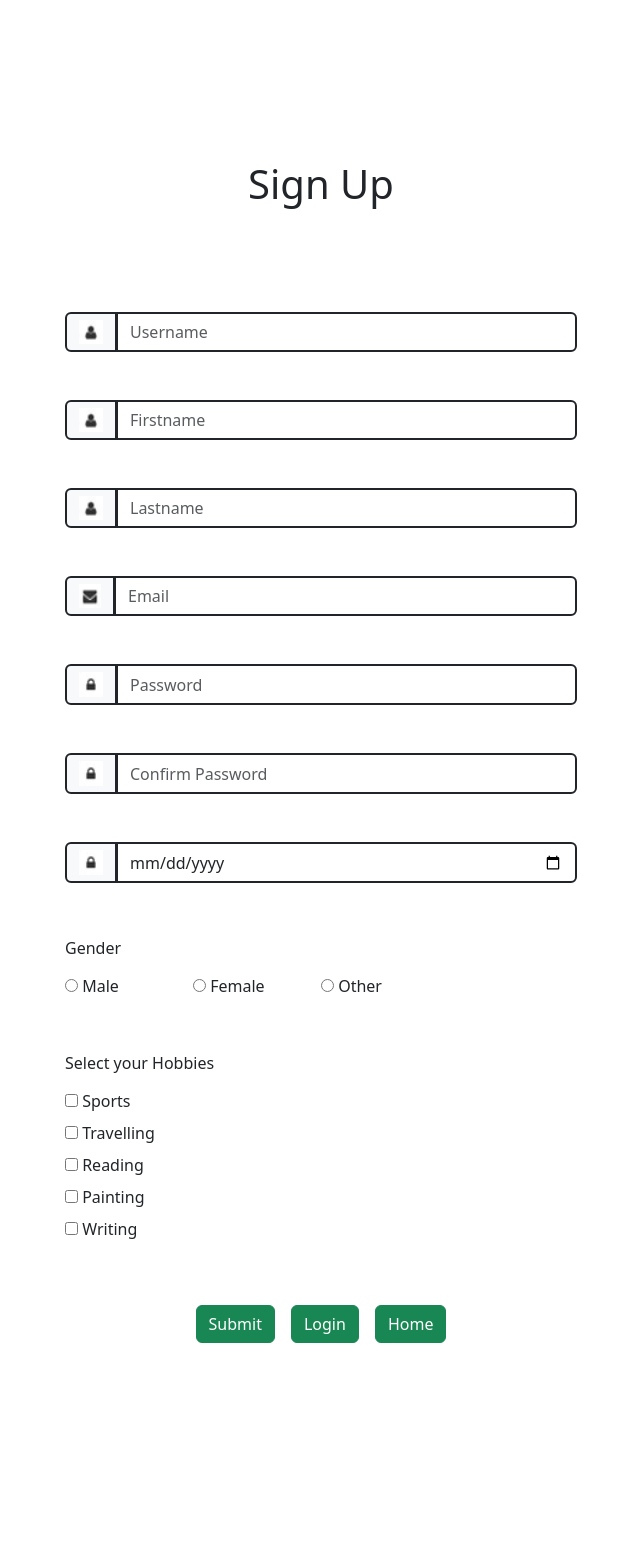
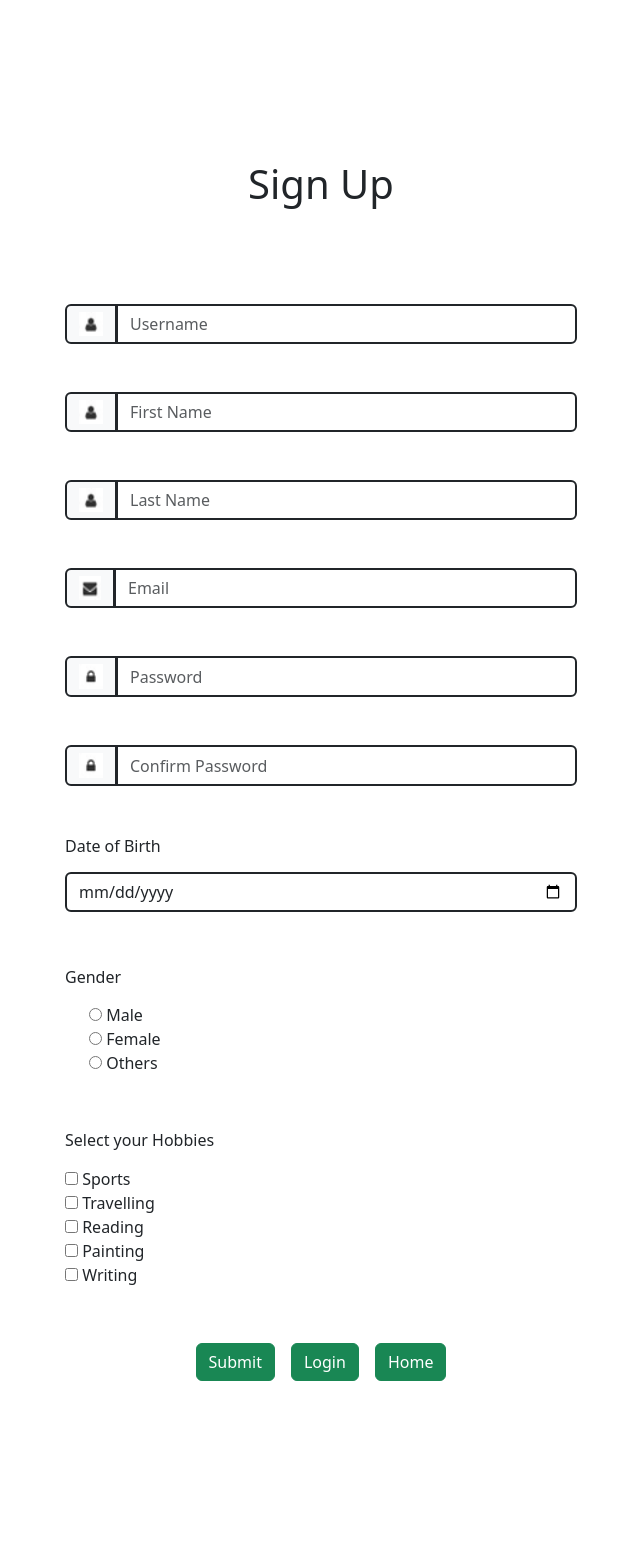
Before and after one commit to AjaySanepara7/Django-User-Authentication, a Django app: page /register/ in a window 1280 px wide. Shown: the whole page, without its empty margins (319-959 px from the left). Before the commit the page ends 1343 px from the top, so only its background shows below. Run offline with Django 5.2, Linux system fonts and the light colour scheme; some libraries are stand-ins or nearby versions.

Commit message:
Form Addition(5 December, 2024) (#5)
* feat: add form file

* fix: change function based views to class based views

* fix: change urls for class based views

* fix: modified registration template for class based views

* fix: modified JS for validation of registration page(sign_up.js)

* fix: modified db.sqlite3

* fix: removed dead code form registration template

* fix: update forms.py to render custom widgets

* fix: fix uneven code

* fix: jquery validation logic to match custom widgets

* fix: modified template to render custom widgets

* feat: Add README.me file

* fix: modified db.sqlite3

```diff
--- /dev/null
+++ b/login/forms.py
@@ -0,0 +1,51 @@
+from django import forms
+from login.models import Person
+from django.contrib.auth.models import User
+
+
+class UserForm(forms.ModelForm):
+    password = forms.CharField(widget=forms.PasswordInput(attrs={"id": "password"}))
+    confirm_password = forms.CharField(widget=forms.PasswordInput)
+
+    def __init__(self, *args, **kwargs):
+        super().__init__(*args, **kwargs)
+        self.fields["username"].widget.attrs.update({"class": "form-control border border-2 border-dark", "placeholder": "Username"})
+        self.fields["first_name"].widget.attrs.update({"class": "form-control border border-2 border-dark", "placeholder": "First Name"})
+        self.fields["last_name"].widget.attrs.update({"class": "form-control border border-2 border-dark", "placeholder": "Last Name"})
+        self.fields["email"].widget.attrs.update({"class": "form-control border border-2 border-dark", "placeholder": "Email"})
+        self.fields["password"].widget.attrs.update({"class": "form-control border border-2 border-dark", "placeholder": "Password"})
+        self.fields["confirm_password"].widget.attrs.update({"class": "form-control border border-2 border-dark", "placeholder": "Confirm Password"})
+
+    class Meta:
+        model = User
+        fields = ['username', 'first_name', 'last_name', 'email', 'password', 'confirm_password']
+
+
+class PersonForm(forms.ModelForm):
+    person_gender = [
+        ("M", "Male"),
+        ("F", "Female"),
+        ("O", "Others")
+    ]
+    hobbies = [
+        ("S", "Sports"),
+        ("T", "Travelling"),
+        ("R", "Reading"),
+        ("P", "Painting"),
+        ("w", "Writing")
+    ]
+    gender = forms.ChoiceField(
+        widget = forms.RadioSelect,
+        choices = person_gender
+    )
+    date_of_birth = forms.DateField(
+        widget=forms.DateInput(attrs={"class": "form-control border border-2 border-dark", "name": "date_of_birth", "type": "date"})
+    )
+    hobby = forms.MultipleChoiceField(
+        widget = forms.CheckboxSelectMultiple(attrs={"name": "hobby"}),
+        choices = hobbies
+    )
+
+    class Meta:
+        model = Person
+        fields = ['gender', 'date_of_birth', 'hobby']
--- a/login/models.py
+++ b/login/models.py
@@ -7,7 +7,7 @@ class Person(models.Model):
     person_gender = [
         ("M", "Male"),
         ("F", "Female"),
-        ("o", "Others")
+        ("O", "Others")
     ]
 
     hobbies = [
--- a/login/static/login/JS/signup_form.js
+++ b/login/static/login/JS/signup_form.js
@@ -7,7 +7,6 @@ $(document).ready(function(){
 
 
     $("#submit").click(function(e){
-        debugger;
         validation()
     })
 
@@ -23,8 +22,8 @@ $(document).ready(function(){
                     required: true,
                     minlength: 2
                 },
-                firstname: "required",
-                lastname: "required",
+                first_name: "required",
+                last_name: "required",
                 password: {
                     required: true,
                     password_validation: true
@@ -51,10 +50,10 @@ $(document).ready(function(){
                     required: "Please enter a username",
                     minlength: "Your username must consist of at least 2 characters"
                 },
-                firstname: {
+                first_name: {
                     required: "Please enter a firstname",
                 },
-                lastname: {
+                last_name: {
                     required: "Please enter a lastname",
                 },
                 password: {
--- a/login/templates/login/registration.html
+++ b/login/templates/login/registration.html
@@ -9,140 +9,134 @@
         <div class="top-line"></div>
         <div class="formbox p-5">
 
-            <h1 class="text-center pt-5">Sign Up</h1>
+            <h1 class="text-center pt-5 mb-5">Sign Up</h1>
 
             {% if userexists %}<h3 class="text-center pt-5"><strong>{{ userexists }}</strong></h3>{% endif %}
 
             <form class=" py-5 cmxform" id="signupForm"   method="post" autocomplete="off">
                 {% csrf_token %}
 
-                <fieldset>
-
+                {{ user_form.non_field_errors }}
+                {{ person_form.non_field_errors }}
                 <div>
-                        <div class="input-group mt-5 mb-2">
+                    <div>
+                        {{ user_form.username.errors }}
+                    </div>
+                    <div class="fieldWrapper input-group mb-5">
                         <span class="input-group-text border border-2 border-dark">
                             <img src="{% static 'login/Assets/person.png' %}" class="w-100 h-100" alt="mail-logo">
                         </span>
-                            <input type="text" id="username" class="form-control border border-2 border-dark" placeholder="Username" name="username">
+                        {{ user_form.username }}
                     </div>
-                        <label for="username" class="error">Please enter your Username</label>
-                    </div>
-
-                    <div>
-                        <div class="input-group mt-5 mb-2">
-                            <span class="input-group-text border border-2 border-dark">
-                                <img src="{% static 'login/Assets/person.png' %}" class="w-100 h-100" alt="mail-logo">
-                            </span>
-                            <input type="text" id="firstname" class="form-control border border-2 border-dark" placeholder="Firstname" name="firstname">
-                        </div>
-                        <label for="firstname" class="error">Please enter your Firstname</label>
-                    </div>
-
-                    <div>
-                        <div class="input-group mt-5 mb-2">
-                            <span class="input-group-text border border-2 border-dark">
-                                <img src="{% static 'login/Assets/person.png' %}" class="w-100 h-100" alt="mail-logo">
-                            </span>
-                            <input type="text" id="lastname" class="form-control border border-2 border-dark" placeholder="Lastname" name="lastname">
-                        </div>
-                        <label for="lastname" class="error">Please enter your Lastname</label>
+                    <label for="{{ user_form.username.id_for_label }}" class="error">Please enter your Username</label>
                 </div>
 
 
                 <div>
-                        <div class="input-group mt-5 mb-2">
+                    <div>
+                        {{ user_form.first_name.errors }}
+                    </div>
+                    <div class="fieldWrapper input-group mb-5">
                         <span class="input-group-text border border-2 border-dark">
-                                <img src="{% static 'login/Assets/image.png' %}" class="w-100 h-100" alt="mail-logo">
+                            <img src="{% static 'login/Assets/person.png' %}" class="w-100 h-100" alt="mail-logo">
                         </span>
-                            <input type="email" id="email" class="form-control border border-2 border-dark" placeholder="Email" name="email">
+                        {{ user_form.first_name }}
                     </div>
-                        <label for="email" class="error">Please enter your Email Id</label>
+                    <label for="{{ user_form.first_name.id_for_label }}" class="error">Please enter your First Name</label>
                 </div>
 
 
                 <div>
-                        <div class="input-group mt-5 mb-2">
+                    <div>
+                        {{ user_form.last_name.errors }}
+                    </div>
+                    <div class="fieldWrapper input-group mb-5">
                         <span class="input-group-text border border-2 border-dark">
-                                <img src="{% static 'login/Assets/lock.png' %}" class="w-100 h-100" alt="mail-logo">
+                            <img src="{% static 'login/Assets/person.png' %}" class="w-100 h-100" alt="mail-logo">
                         </span>
-                            <input type="password" id="password" class="form-control border border-2 border-dark" placeholder="Password" name="password">
+                        {{ user_form.last_name }}
                     </div>
-                        <label for="password" class="error">Please enter your Password</label>
+                    <label for="{{ user_form.last_name.id_for_label }}" class="error">Please enter your Last Name</label>
                 </div>
 
 
                 <div>
-                        <div class="input-group mt-5 mb-2">
+                    <div>
+                        {{ user_form.email.errors }}
+                    </div>
+                    <div class="error mt-3">
+                    </div>
+                    <div class="fieldWrapper input-group mb-5">
+                        <span class="input-group-text border border-2 border-dark">
+                            <img src="{% static 'login/Assets/image.png' %}" class="w-100 h-100" alt="mail-logo">
+                        </span>
+                        {{ user_form.email }}
+                    </div>
+                    <label for="{{ user_form.email.id_for_label }}" class="error">Please enter your Email</label>
+                </div>
+
+
+                <div>
+                    <div>
+                        {{ user_form.password.errors }}
+                    </div>
+                    <div class="fieldWrapper input-group mb-5">
                         <span class="input-group-text border border-2 border-dark">
                             <img src="{% static 'login/Assets/lock.png' %}" class="w-100 h-100" alt="mail-logo">
                         </span>
-                            <input type="password" id="confirm_password" class="form-control border border-2 border-dark" placeholder="Confirm Password" name="confirm_password">
+                        {{ user_form.password }}
                     </div>
-                        <label for="confirm_password" class="error">Password didn't match</label>
+                    <label for="{{ user_form.password.id_for_label }}" class="error">Please enter your Password</label>
                 </div>
 
+
                 <div>
-                        <div class="input-group mt-5 mb-2">
+                    <div>
+                        {{ user_form.confirm_password.errors }}
+                    </div>
+                    <div class="fieldWrapper input-group mb-5">
                         <span class="input-group-text border border-2 border-dark">
                             <img src="{% static 'login/Assets/lock.png' %}" class="w-100 h-100" alt="mail-logo">
                         </span>
-                            <input type="date" id="date_of_birth" class="form-control border border-2 border-dark" placeholder="Date of Birth" name="date_of_birth">
+                        {{ user_form.confirm_password }}
+                    </div>
+                    <label for="{{ user_form.confirm_password.id_for_label }}" class="error">Please enter the same password as above</label>
+                </div>
+
+
+                <div>
+                    <div>
+                        {{ user_form.date_of_birth.errors }}
+                    </div>
+                    <label for="{{ person_form.date_of_birth.id_for_label }}" class="h6">Date of Birth</label>
+                    <div class="input-group mt-2 mb-5">
+                        {{ person_form.date_of_birth }}
                     </div>
                     <label for="date_of_birth" class="error">Please enter Date of Birth</label>
                 </div>
 
 
                 <fieldset>
-                        <legend class="h6 pt-5">Gender</legend>
-                        <div class="d-flex  py-2">
-                            <div class="w-25">
-                                    <input type="radio" id="gender_male" value="M" name="gender" >
-                                    <label for="gender_male">Male</label>
+                    <div>
+                        {{ person_form.gender.errors }}
                     </div>
-
-                            <div class="w-25">
-                                    <input type="radio" id="gender_female" value="F" name="gender">
-                                    <label for="gender_female">Female</label>
-                            </div>
-
-                            <div class="w-25">
-                                <input type="radio" id="gender_female" value="O" name="gender">
-                                <label for="gender_female">Other</label>
-                        </div>
+                    <legend class="h6 pt-2">Gender</legend>
+                    <div class="form-check d-flex  py-2 mb-5">
+                        {{ person_form.gender}}
                     </div>
                     <label for="gender" class="error">Please select your gender</label>
                 </fieldset>
 
 
                 <fieldset>
-
-                        <legend class="mt-5 mb-3 h6">Select your Hobbies</legend>
-                        <div class="mt-4">
-                            <input type="checkbox" class="checkbox" id="hobby_sports" value="S" name="hobby" >
-                            <label for="hobby_sports">Sports</label>
+                    <div>
+                        {{ person_form.hobby.errors }}
                     </div>
-
-                        <div class="mt-2">
-                            <input type="checkbox" class="checkbox" id="hobby_travelling" value="T" name="hobby">
-                            <label for="hobby_travelling">Travelling</label>
-                        </div>
-
-                        <div class="mt-2">
-                            <input type="checkbox" class="checkbox" id="hobby_reading" value="R" name="hobby">
-                            <label for="hobby_reading">Reading</label>
-                        </div>
-
-                        <div class="mt-2">
-                            <input type="checkbox" class="checkbox" id="hobby_painting" value="P" name="hobby">
-                            <label for="hobby_painting">Painting</label>
-                        </div>
-
-                        <div class="my-2 mb-2">
-                            <input type="checkbox" class="checkbox" id="hobby_singing" value="W" name="hobby">
-                            <label for="hobby_singing">Writing</label>
+                    <legend class="mb-3 h6">Select your Hobbies</legend>
+                    <div>
+                        {{ person_form.hobby}}
                     </div>
                     <label for="hobby" class="error">Please select atleast one hobby</label>
-
                 </fieldset>
 
 
@@ -153,12 +147,10 @@
                         <button type="button" class="submit btn btn-success m-2" id="login" name="login">Login</button>
                     </a>
                         <a href="{% url 'login:home' %}" class="text-white">
-                        <button type="button" class="submit btn btn-success m-2" id="submit">Home</button>
+                    <button type="button" class="submit btn btn-success m-2" id="Home">Home</button>
                         </a>
-
                 </div>
 
-                </fieldset>
             </form>
         </div>
     </div>
--- a/login/urls.py
+++ b/login/urls.py
@@ -1,12 +1,13 @@
 from django.urls import path
 from login import views
+from django.contrib.auth.decorators import login_required
 
 
 app_name = "login"
 urlpatterns = [
-    path("", views.home, name="home"),
-    path("login_page/", views.login_page, name="login_page"),
-    path("successful_login/", views.successful_login, name="successful_login"),
-    path("register/", views.registration, name="registration"),
-    path("forget_password_page/", views.forget_password_page, name="forget_password_page"),
+    path("", views.Home.as_view(), name="home"),
+    path("login_page/", views.LoginPageView.as_view(), name="login_page"),
+    path("successful_login/", login_required(views.SuccessfulLoginView.as_view()), name="successful_login"),
+    path("register/", views.Registration.as_view(), name="registration"),
+    path("forget_password_page/", views.ForgetPasswordView.as_view(), name="forget_password_page"),
 ]
--- a/login/views.py
+++ b/login/views.py
@@ -6,18 +6,47 @@ from django.contrib.auth.models import User
 from django.contrib.auth.decorators import login_required
 from django.http import HttpResponseRedirect
 from django.contrib.auth import authenticate, login, logout
+from login.forms import UserForm, PersonForm
+from django.views import View
 
 
-def home(request):
-    return render(request, "login/home.html")
+class Home(View):
+    def get(self, request, *args, **kwargs):
+        return render(request, "login/home.html")
 
 
-def login_page(request):
-    if request.method == "POST":
+class Registration(View):
+    user_form_class = UserForm
+    person_form_class = PersonForm
+    template_name = "login/registration.html"
+
+    def get(self, request, *args, **kwargs):
+        user_form = self.user_form_class()
+        person_form = self.person_form_class()
+        return render(request, self.template_name, {"user_form": user_form, "person_form": person_form})
+
+    def post(self, request, *args, **kwargs):
+        user_form = self.user_form_class(request.POST)
+        person_form = self.person_form_class(request.POST)
+        if user_form.is_valid() and person_form.is_valid():
+            user_1 = user_form.save()
+
+            person_1 = person_form.save(commit=False)
+            person_1.user = user_1
+            person_1.save()
+            return HttpResponseRedirect(reverse("login:login_page"))
+
+        return render(request, self.template_name, {"user_form": user_form, "person_form": person_form})
+
+
+class LoginPageView(View):
+    def get(self, request, *args, **kwargs):
+        return render(request, "login/login_page.html")
+
+    def post(self, request, *args, **kwargs):
         user = authenticate(username=request.POST.get("username"), password=request.POST.get("password"))
         if user is not None:
             login(request, user)
-
             return HttpResponseRedirect(reverse("login:successful_login"))
         else:
             context = {
@@ -25,57 +54,28 @@ def login_page(request):
             }
             return render(request, "login/login_page.html", context)
 
-    return render(request, "login/login_page.html")
 
+class SuccessfulLoginView(View):
+    def get(self, request, *args, **kwargs):
+        context = {
+            "user": request.user,
+            "user_person": request.user.person_set.first()
+        }
+        return render(request, "login/successful_login.html", context)
 
-@login_required
-def successful_login(request):
-    context = {
-        "user": request.user,
-        "user_person": request.user.person_set.first()
-    }
-    if request.method == "POST":
+    def post(self, request, *args, **kwargs):
         logout(request)
         context = {
                 "logout": "Logout Successful"
             }
         return render(request, "login/login_page.html", context)
 
-    return render(request, "login/successful_login.html", context)
 
+class ForgetPasswordView(View):
+    def get(self, request, *args, **kwargs):
+        return render(request, "login/forget_password_page.html")
 
-def registration(request):
-    if request.method == "POST":
-        username = request.POST.get("username")
-        firstname = request.POST.get("firstname")
-        lastname = request.POST.get("lastname")
-        email = request.POST.get("email")
-        password = request.POST.get("password")
-        gender = request.POST.get("gender")
-        hobby = request.POST.getlist("hobby")
-        date = request.POST.get("date_of_birth")
-
-        if User.objects.filter(username = request.POST.get("username")).exists():
-            context = {
-                "userexists": "User already exists. Username should be unique"
-            }
-            return render(request, "login/registration.html", context)
-        else:
-            user_1 = User.objects.create_user(username=username, email=email, password=password, first_name=firstname, last_name=lastname)
-            user_1.save()
-            person1 = Person(user=user_1, gender=gender, hobby=hobby, date_of_birth=date)
-            person1.save()
-            context = {
-                "registration_success": "Registration Successful"
-            }
-
-            return HttpResponseRedirect(reverse("login:login_page"))
-
-    return render(request, "login/registration.html")
-
-
-def forget_password_page(request):
-    if request.method == "POST":
+    def post(self, request, *args, **kwargs):
         user = request.user
         if user.check_password(request.POST.get("current_password")):
             if user.check_password(request.POST.get("password")):
@@ -95,4 +95,3 @@ def forget_password_page(request):
             "fail_change_password": "Invalid Password"
             }
             return render(request, "login/forget_password_page.html", context)
-    return render(request, "login/forget_password_page.html")
```
Also changed, not shown: db.sqlite3, login/README.md (added). Lines whose indentation alone changed are shown as unchanged.
